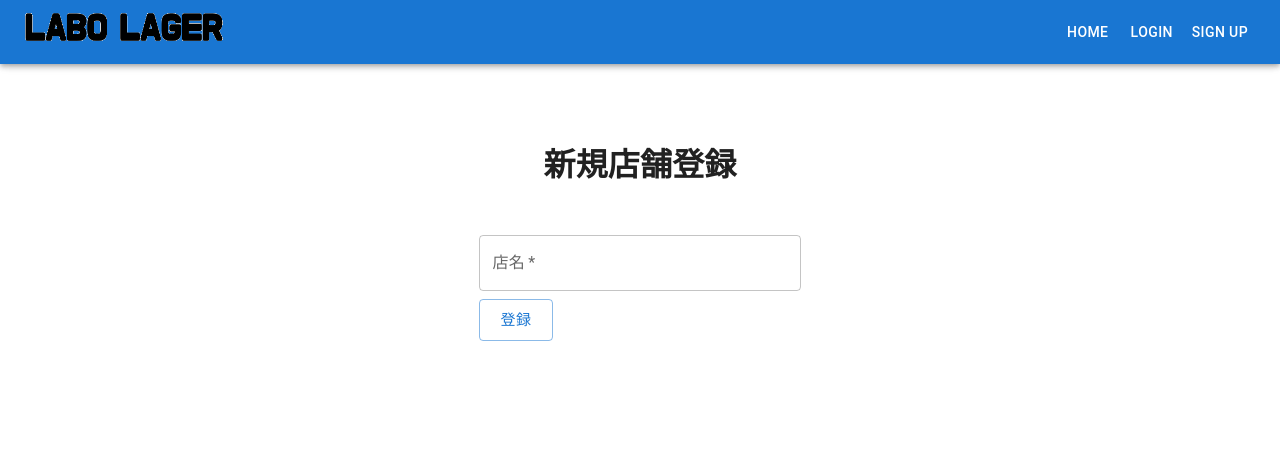
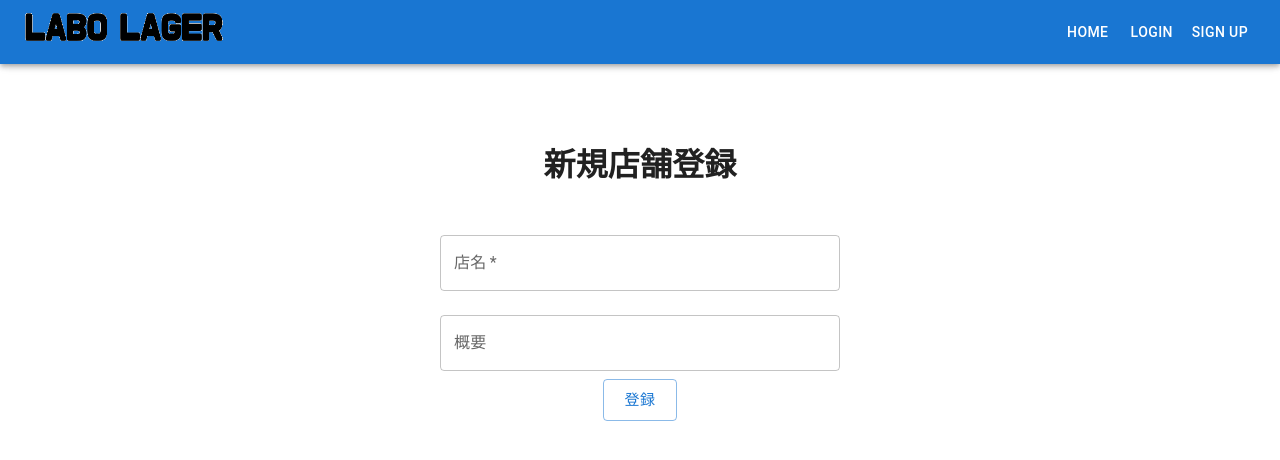
Before and after one commit to roypeco/labo-lager, a Next.js app in the folder front/: page /stores/register in a window 1280 px wide. Shown: the top 460 px of the page. Built offline with nearby package versions, Linux system fonts and the light colour scheme.

Commit message:
店舗登録APIを呼び出す

```diff
--- a/front/src/pages/signup.tsx
+++ b/front/src/pages/signup.tsx
@@ -1,4 +1,5 @@
 import * as React from 'react';
+import Link from 'next/link'
 import Cookies from 'js-cookie';
 import Avatar from '@mui/material/Avatar';
 import Button from '@mui/material/Button';
@@ -6,7 +7,6 @@ import CssBaseline from '@mui/material/CssBaseline';
 import TextField from '@mui/material/TextField';
 import FormControlLabel from '@mui/material/FormControlLabel';
 import Checkbox from '@mui/material/Checkbox';
-import Link from '@mui/material/Link';
 import Grid from '@mui/material/Grid';
 import Box from '@mui/material/Box';
 import PersonAddAltIcon from '@mui/icons-material/PersonAddAlt';
@@ -105,12 +105,12 @@ export default function SignIn() {
             </Link>
             <Grid container>
               <Grid item xs>
-                <Link href="#" variant="body2">
+                <Link href="#">
                   Forgot pass?
                 </Link>
               </Grid>
               <Grid item>
-                <Link href="#" variant="body2">
+                <Link href="#">
                   {"Don't have an account? Sign Up"}
                 </Link>
               </Grid>
--- a/front/src/pages/stores/register.tsx
+++ b/front/src/pages/stores/register.tsx
@@ -1,13 +1,66 @@
 import * as React from 'react';
+import Link from 'next/link'
+import { useEffect, useState } from 'react';
+import Cookies from 'js-cookie';
 import DrawerAppBar from "@/components/DrawerAppBar";
 import { TextField, Box, Button } from "@mui/material";
 
+const register_store = () => {
+    const [usernameFromCookie, setUsernameFromCookie] = useState<string | undefined>(undefined);
+    const [jwtTokenFromCookie, setJwtTokenFromCookie] = useState<string | undefined>(undefined);
 
-const register_store = () => {
+    useEffect(() => {
+        setUsernameFromCookie(Cookies.get('username'));
+        setJwtTokenFromCookie(Cookies.get('jwt'));
+    }, []);
+
     const handleSubmit = async (event: React.FormEvent<HTMLFormElement>) => {
         event.preventDefault();
         const data = new FormData(event.currentTarget);
+
+        // usernameFromCookie を FormData に追加
+        if (usernameFromCookie) {
+            data.append('username', usernameFromCookie);
+        }
+
+        const storename = data.get('storename') as string | null;
+        const description = data.get('description') as string | null;
+        const username = data.get('username') as string | null;
+
+        // console.log("Username from Cookie: ", usernameFromCookie);
+        // console.log("Store Name: ", storename);
+        // console.log("Description: ", description);
+        // console.log("Username: ", username);
+
+        // FormData から JSON に変換
+        const jsonData = {
+            storename: storename,
+            description: description,
+            username: username
         };
+
+        // ここでAPIにデータを送信する処理を行う
+        try {
+            const response = await fetch('http://localhost:8000/restricted/register/store', {
+                method: 'POST',
+                headers: {
+                    'Content-Type': 'application/json',
+                    'Authorization': jwtTokenFromCookie || ''
+                },
+                body: JSON.stringify(jsonData)
+            });
+
+            if (!response.ok) {
+                throw new Error('Network response was not ok');
+            }
+
+            // const result = await response.json();
+            // console.log('Success:', result);
+        } catch (error) {
+            console.error('Error:', error);
+        }
+    };
+
     return (
         <div className="parent">
             <DrawerAppBar />
@@ -20,21 +73,42 @@ const register_store = () => {
             >
                 <Box
                     sx={{
-                        width: 500,
                         display: 'flex',
                         flexDirection: 'column',
                         alignItems: 'center',
                     }}
                 >
                     <h1>新規店舗登録</h1>
-                    <Box component="form" onSubmit={handleSubmit} noValidate sx={{ mt: 1 }}>
+                    <Box
+                        component="form"
+                        onSubmit={handleSubmit}
+                        noValidate
+                        sx={{
+                            mt: 1,
+                            width: 400,
+                            display: 'flex',
+                            flexDirection: 'column',
+                            alignItems: 'center',
+                        }}
+                    >
                         <TextField
                             fullWidth
                             required
                             label="店名"
                             id="storename"
+                            name="storename"
                             margin="normal"
                         />
+                        <TextField
+                            fullWidth
+                            multiline
+                            maxRows={5}
+                            label="概要"
+                            id="description"
+                            name="description"
+                            margin="normal"
+                        />
+                        <Link href="/">
                             <Button
                                 variant="outlined"
                                 size="large"
@@ -42,11 +116,12 @@ const register_store = () => {
                                 >
                                 登録
                             </Button>
+                        </Link>
                     </Box>
                 </Box>
             </Box>
         </div>
-    )
+    );
 }
 
 export default register_store;
```
Also changed, not shown: front/src/pages/login.tsx (+4 -4 lines), 2 other files (tests, documents, lock files or other folders). Lines whose indentation alone changed are shown as unchanged.
